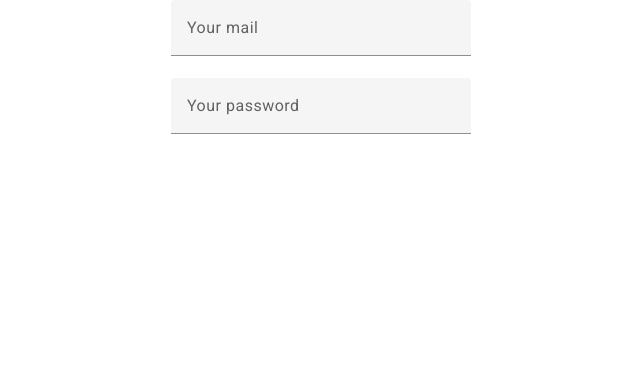
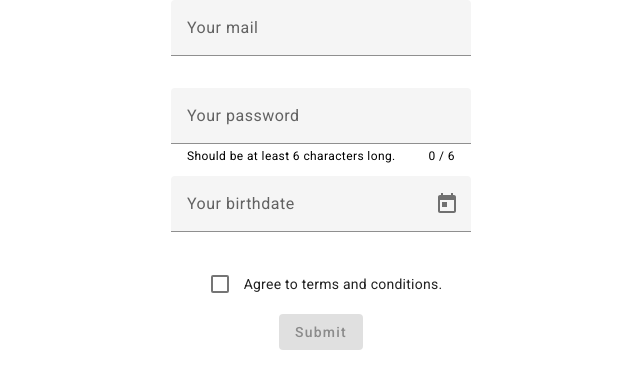
Before and after one commit to Dojelin/fitness-tracker, an Angular app: page /signup in a window 1280 px wide. Shown: the top 388 px of the page, without its empty margins (319-959 px from the left). Built offline with nearby package versions, Linux system fonts and the light colour scheme.

Commit message:
add signup page and component

```diff
--- a/src/app/app.module.ts
+++ b/src/app/app.module.ts
@@ -1,4 +1,5 @@
 import { NgModule } from '@angular/core';
+import { FormsModule } from '@angular/forms';
 import { BrowserModule } from '@angular/platform-browser';
 
 import { AppRoutingModule } from './app-routing.module';
@@ -30,7 +31,8 @@ import { FlexLayoutModule } from '@angular/flex-layout';
     AppRoutingModule,
     BrowserAnimationsModule,
     MaterialModule,
-    FlexLayoutModule
+    FlexLayoutModule,
+    FormsModule
   ],
   providers: [],
   bootstrap: [AppComponent]
--- a/src/app/auth/signup/signup.component.html
+++ b/src/app/auth/signup/signup.component.html
@@ -1,10 +1,35 @@
-<section class="signup-form" fxLayoutAlign="center center">
-    <form fxLayout="column">
+<section class="signup-form">
+    <form fxLayout="column" fxLayoutAlign="center center" fxLayoutGap="10px" #f="ngForm" (ngSubmit)="onSubmit(f)">
         <mat-form-field>
-            <input type="email" matInput placeholder="Your mail">
+            <input type="email"
+            matInput
+            placeholder="Your mail"
+            ngModel
+            name="email"
+            email
+            required
+            #emailInput="ngModel">
+            <mat-error *ngIf="emailInput.hasError('required')">Field must not by empty.</mat-error>
+            <mat-error *ngIf="!emailInput.hasError('required')">E-Mail is invalid.</mat-error>
+        </mat-form-field>
+        <mat-form-field hintLabel="Should be at least 6 characters long.">
+            <input type="password"
+            matInput
+            placeholder="Your password"
+            ngModel
+            name="password"
+            required
+            minlength="6"
+            #pwInput="ngModel">
+            <mat-hint align="end">{{ pwInput.value?.length }} / 6</mat-hint>
+            <mat-error>Has to be at least 6 characters long.</mat-error>
         </mat-form-field>
         <mat-form-field>
-            <input type="password" matInput placeholder="Your password">
+            <input matInput placeholder="Your birthdate" [matDatepicker]="picker" [max]="maxDate" ngModel name="birthdate" required>
+            <mat-datepicker-toggle matIconSuffix [for]="picker"></mat-datepicker-toggle>
+            <mat-datepicker #picker></mat-datepicker>
         </mat-form-field>
+        <mat-checkbox color="primary" ngModel name="agree" required>Agree to terms and conditions.</mat-checkbox>
+        <button type="submit" mat-raised-button color="primary" [disabled]="!f.valid">Submit</button>
     </form>
 </section>
--- a/src/app/auth/signup/signup.component.ts
+++ b/src/app/auth/signup/signup.component.ts
@@ -1,10 +1,20 @@
-import { Component } from '@angular/core';
+import { Component, OnInit } from '@angular/core';
+import { NgForm } from '@angular/forms';
 
 @Component({
   selector: 'app-signup',
   templateUrl: './signup.component.html',
   styleUrls: ['./signup.component.css']
 })
-export class SignupComponent {
+export class SignupComponent implements OnInit{
+  maxDate= new Date();
+  constructor(){}
 
+  ngOnInit(){
+    this.maxDate.setFullYear(this.maxDate.getFullYear() - 18);
+  }
+
+  onSubmit(form:NgForm){
+    console.log("holitas");
+  }
 }
```
Also changed, not shown: src/app/material.module.ts (+5 -2 lines).
